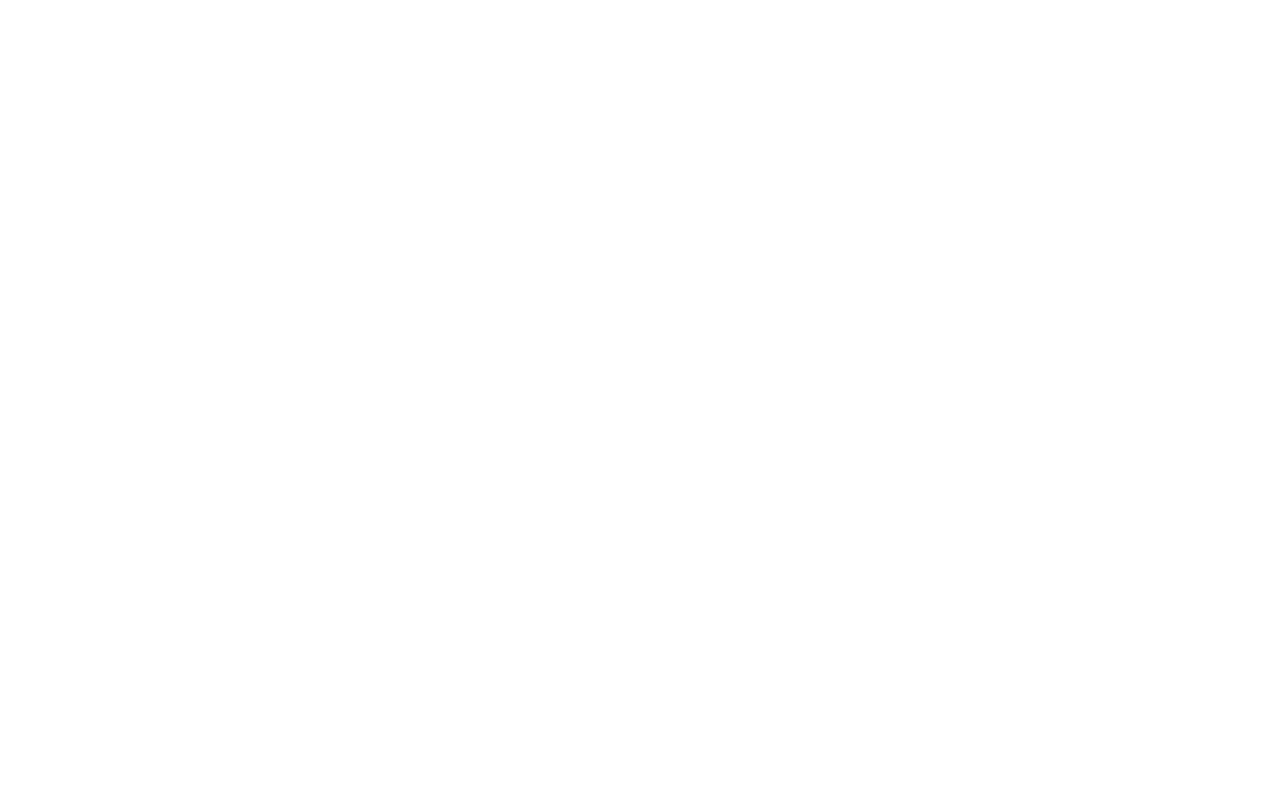
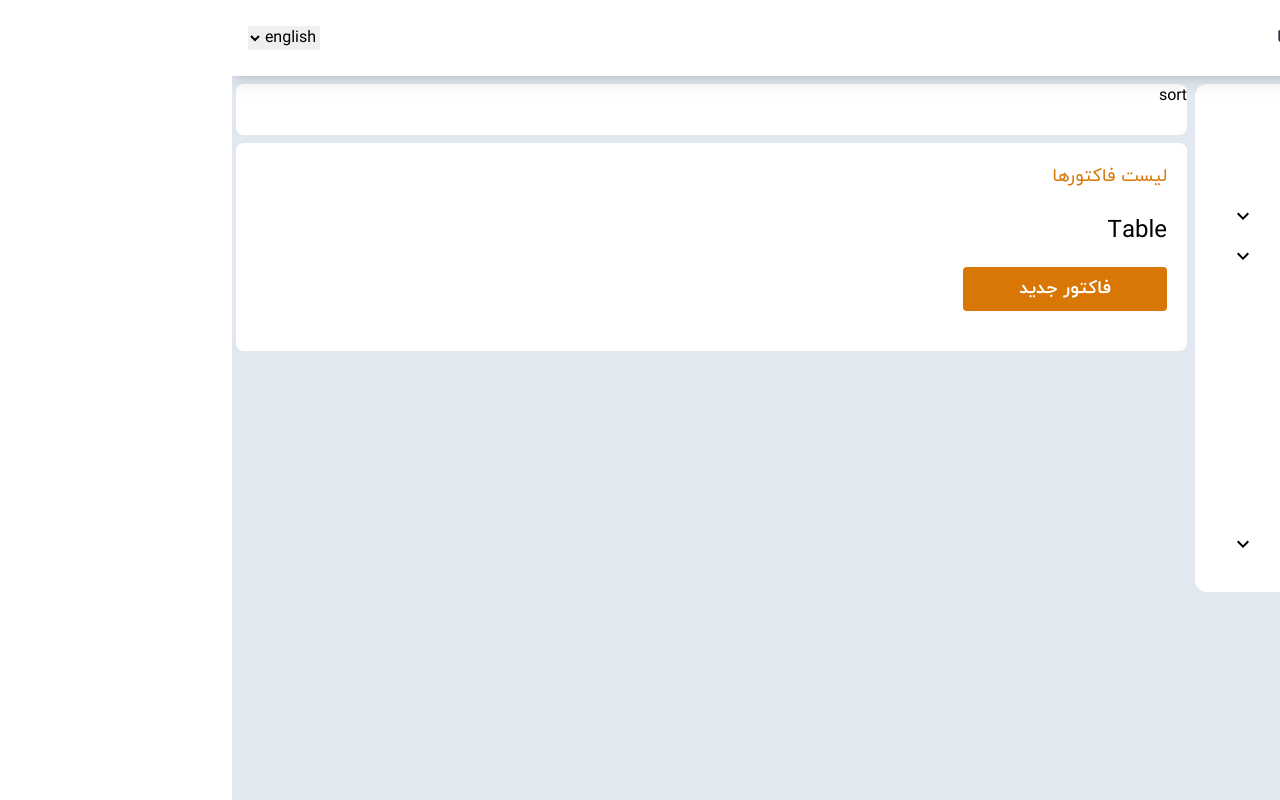
Before and after one commit to Spotbar/Resturant-Front, a React (Create React App) app: page /Factors in a window 1280 px wide. Before the commit this address had no page. Built offline with nearby package versions, Linux system fonts and the light colour scheme.

Commit message:
start factor pages

```diff
--- /dev/null
+++ b/src/components/Factor/factorTable.tsx
@@ -0,0 +1,4 @@
+const FactorTable = () => {
+  return <div>Table</div>;
+};
+export default FactorTable;
--- a/src/components/Sidebar.tsx
+++ b/src/components/Sidebar.tsx
@@ -158,7 +158,11 @@ const Sidebar = () => {
           <p className="w-full text-right">رستوران</p>
         </ListItemButton>
 
-        <ListItemButton>
+        <ListItemButton
+          onClick={() => {
+            navigate("/Factors");
+          }}
+        >
           <ListItemIcon>
             <ReceiptLongOutlinedIcon />
           </ListItemIcon>
--- /dev/null
+++ b/src/pages/Admin/Factor/Factors.tsx
@@ -0,0 +1,37 @@
+import React from "react";
+import FactorTable from "../../../components/Factor/factorTable";
+import Main from "../../../components/Layout/Main";
+
+const Factors: React.FC = () => {
+  // Sample data
+  const data = [
+    { id: 1, name: "John Doe", age: 25 },
+    { id: 2, name: "Jane Smith", age: 30 },
+  ];
+
+  return (
+    // <Main>
+    //   <div>
+    //     <h1>Searchable Table with Pagination</h1>
+    //     <FactorTable />
+    //   </div>
+    // </Main>
+    <Main>
+    <div className="text-amber-600 text-lg mb-6"> لیست فاکتورها </div>
+    <FactorTable
+
+    />
+
+    <div className="my-5">
+      <button className="bg-amber-600 hover:bg-amber-700 text-white font-bold py-2 px-3 rounded focus:outline-none focus:shadow-outline w-full sm:w-auto sm:px-14 text-lg"
+      onClick={()=>{
+        // navigate('/NewFactor')
+      }}>
+         فاکتور جدید
+      </button>
+    </div>
+  </Main>
+  );
+};
+
+export default Factors;
--- a/src/routes/indext.tsx
+++ b/src/routes/indext.tsx
@@ -10,6 +10,8 @@ import Profile from "../pages/Profile";
 import CreateRestaurant from "../pages/Admin/Restaurant/CreateRestaurant";
 import EditRestaurant from "../pages/Admin/Restaurant/EditRestaurant";
 import Restaurants from "../pages/Admin/Restaurant/Restaurants";
+import FactorTable from "../components/Factor/factorTable";
+import Factors from "../pages/Admin/Factor/Factors";
 
 export default function AspadanaRoutes() {
   return (
@@ -23,10 +25,12 @@ export default function AspadanaRoutes() {
       <Route path="/Bills" element={<Bill />} />
       <Route path="/Profile" element={<Profile />} />
       <Route path="/Reserve" element={<Reserve />} />
+
       <Route path="/CreateRestaurant" element={<CreateRestaurant />} />
       <Route path="/EditRestaurant/:id" element={<EditRestaurant />} />
       <Route path="/Restaurants" element={<Restaurants />} />
-      <Route path="/Reserve" element={<Reserve />} />
+
+      <Route path="/Factors" element={<Factors />} />
     </Routes>
   );
 }
```
